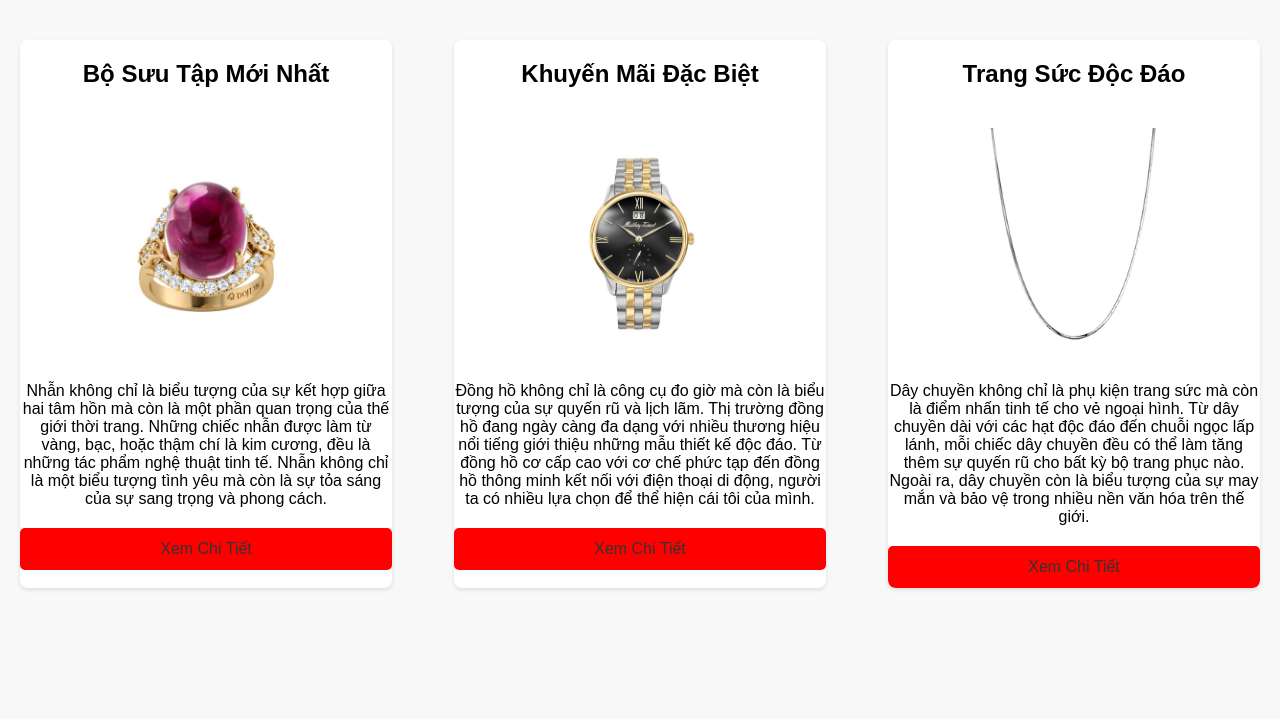
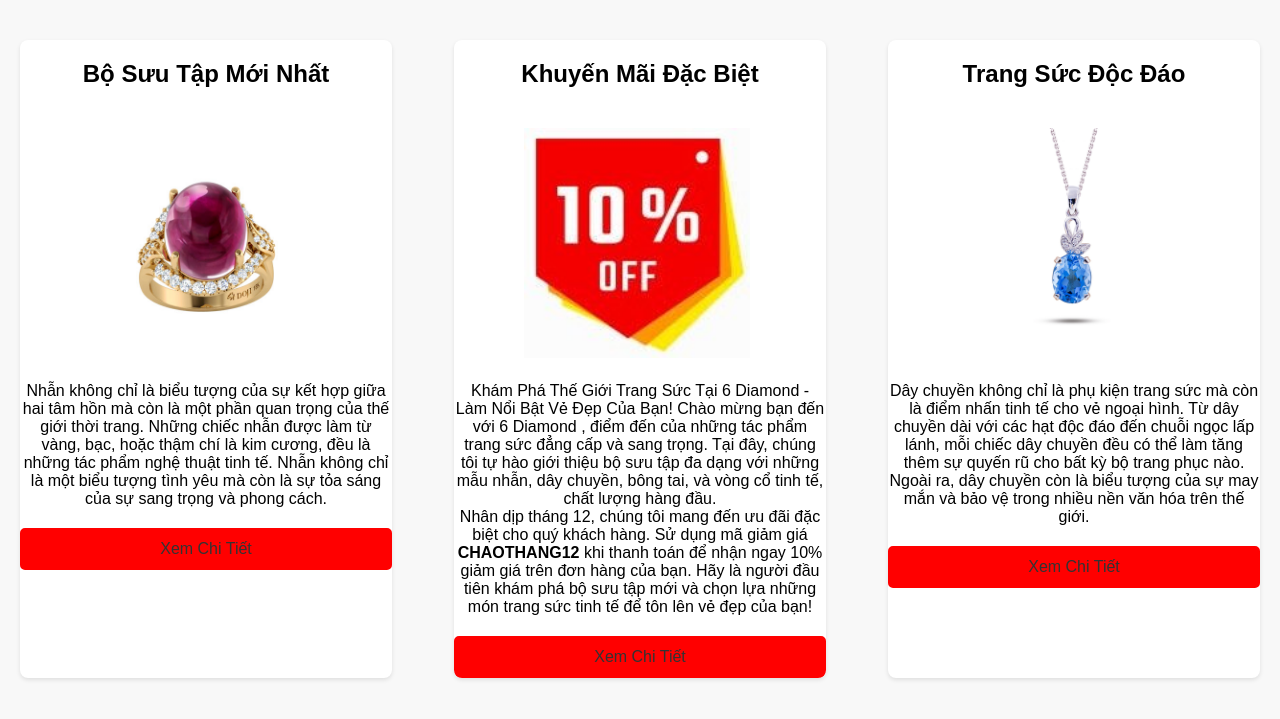
Before and after one commit to Minhcodedao/DuAn1, a PHP site: page /view/tintuc.php in a window 1280 px wide. Shown: the part 48-767 px from the top of the page. Run offline with PHP 8.4, Linux system fonts and the light colour scheme.

Commit message:
update gần cuối

```diff
--- a/view/tintuc.php
+++ b/view/tintuc.php
@@ -94,14 +94,20 @@
 
         <article>
             <h2>Khuyến Mãi Đặc Biệt</h2>
-            <img src="./upload/donghonam2.jpg" alt="Trang sức 2">
-            <p>Đồng hồ không chỉ là công cụ đo giờ mà còn là biểu tượng của sự quyến rũ và lịch lãm. Thị trường đồng hồ đang ngày càng đa dạng với nhiều thương hiệu nổi tiếng giới thiệu những mẫu thiết kế độc đáo. Từ đồng hồ cơ cấp cao với cơ chế phức tạp đến đồng hồ thông minh kết nối với điện thoại di động, người ta có nhiều lựa chọn để thể hiện cái tôi của mình.</p>
+            <img src="./image/sale.jpg" alt="Trang sức 2">
+            <p>
+                Khám Phá Thế Giới Trang Sức Tại 6 Diamond - Làm Nổi Bật Vẻ Đẹp Của Bạn!
+
+                Chào mừng bạn đến với 6 Diamond  , điểm đến của những tác phẩm trang sức đẳng cấp và sang trọng. Tại đây, chúng tôi tự hào giới thiệu bộ sưu tập đa dạng với những mẫu nhẫn, dây chuyền, bông tai, và vòng cổ tinh tế, chất lượng hàng đầu.
+                <br>
+                Nhân dịp tháng 12, chúng tôi mang đến ưu đãi đặc biệt cho quý khách hàng. Sử dụng mã giảm giá <strong>CHAOTHANG12</strong>  khi thanh toán để nhận ngay 10% giảm giá trên đơn hàng của bạn. Hãy là người đầu tiên khám phá bộ sưu tập mới và chọn lựa những món trang sức tinh tế để tôn lên vẻ đẹp của bạn!
+            </p>
             <a href="index.php?act=dongho">Xem Chi Tiết</a>
         </article>
 
         <article>
             <h2>Trang Sức Độc Đáo</h2>
-            <img src="./upload/daychuyen5.png" alt="Trang sức 3">
+            <img src="./image/daychuyendamau3.jpg" alt="Trang sức 3">
             <p>Dây chuyền không chỉ là phụ kiện trang sức mà còn là điểm nhấn tinh tế cho vẻ ngoại hình. Từ dây chuyền dài với các hạt độc đáo đến chuỗi ngọc lấp lánh, mỗi chiếc dây chuyền đều có thể làm tăng thêm sự quyến rũ cho bất kỳ bộ trang phục nào. Ngoài ra, dây chuyền còn là biểu tượng của sự may mắn và bảo vệ trong nhiều nền văn hóa trên thế giới.</p>
             <a href="index.php?act=daychuyen">Xem Chi Tiết</a>
         </article>
```
Also changed, not shown: image/sale.jpg.
